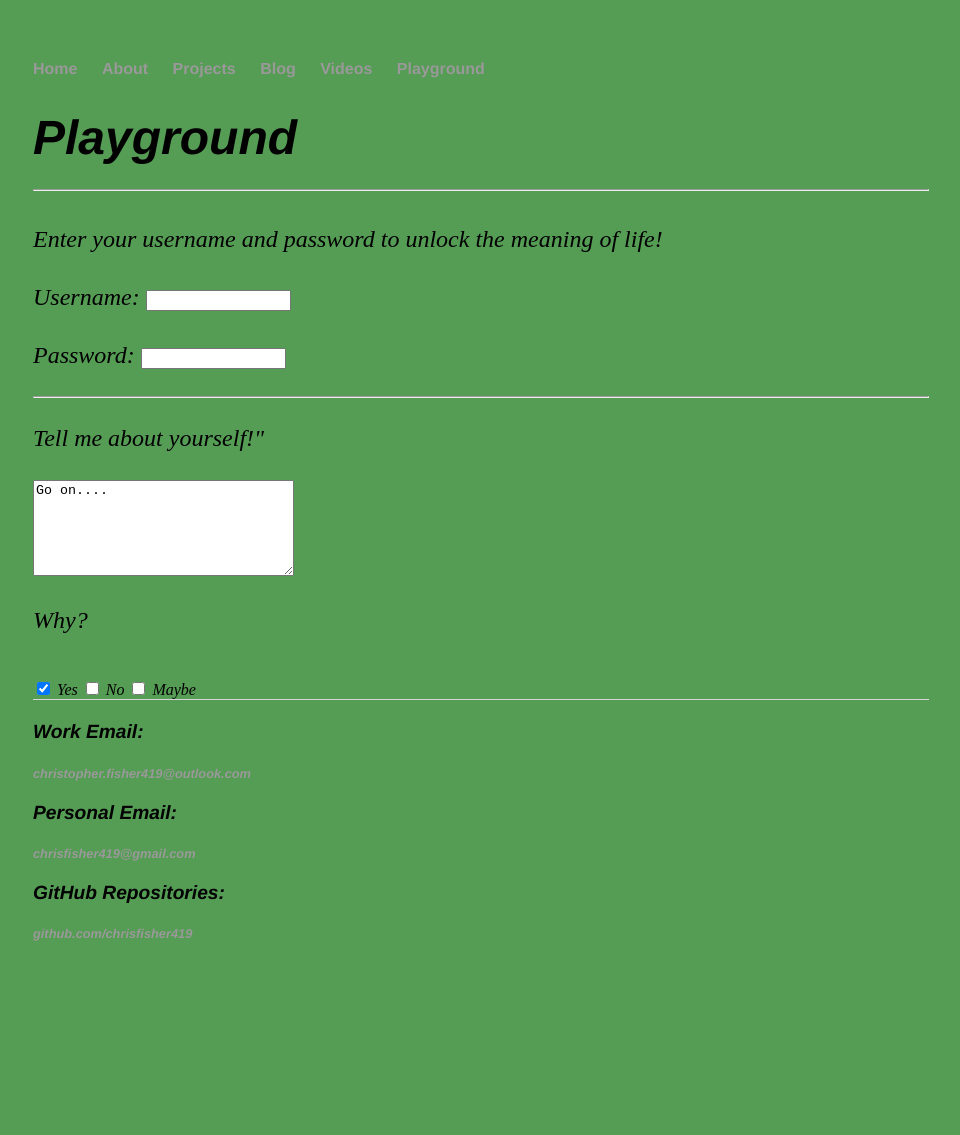
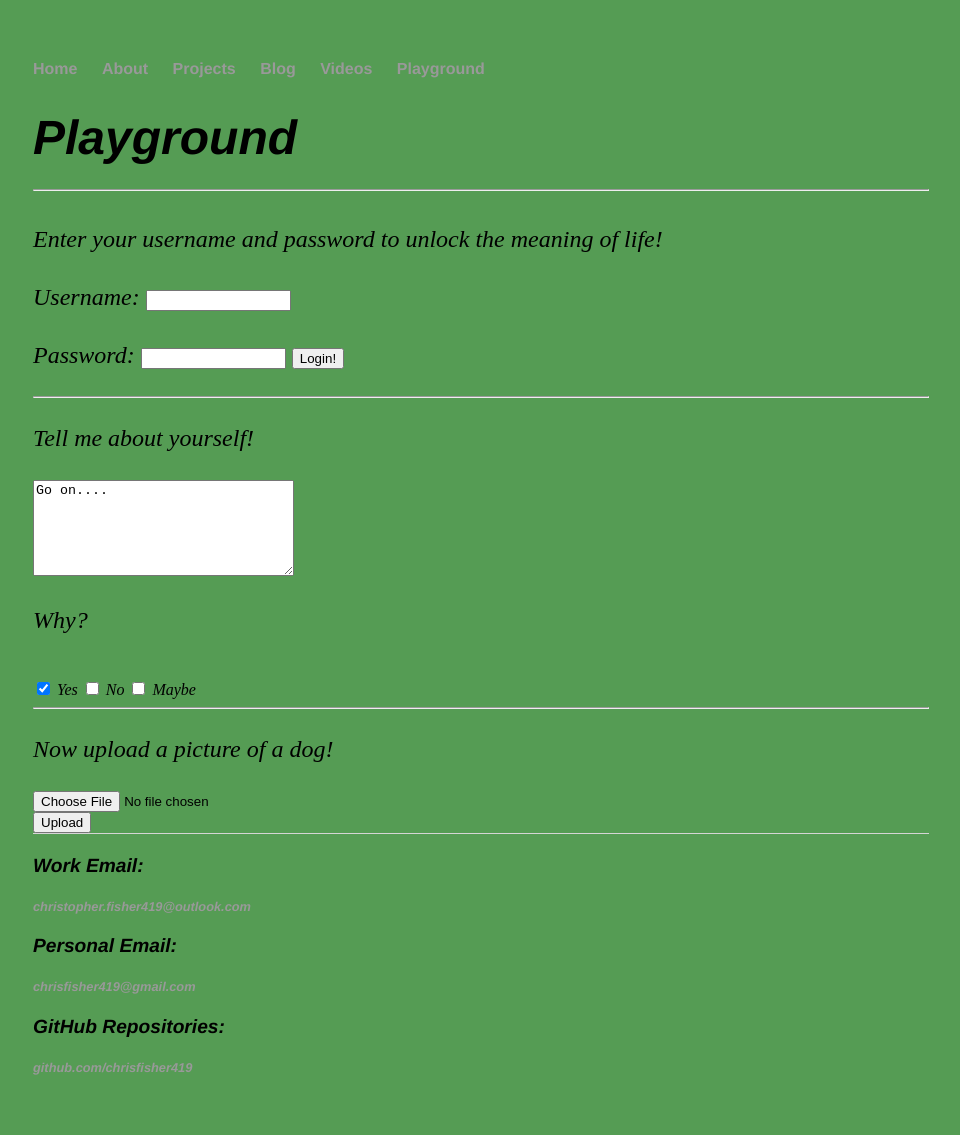
Before and after one commit to chrisfisher419/chrisfisher419.github.io, a Jekyll site: the page built from playground/index.html, in a window 1280 px wide. Shown: the whole page, without its empty margins (159-1119 px from the left). Built offline with Jekyll 4.4.1, drawn with Linux system fonts in a browser that asks for light colours; before the commit the page ends 1001 px from its top, so only the background shows below that.

Commit message:
Update index.html

```diff
--- a/playground/index.html
+++ b/playground/index.html
@@ -11,12 +11,17 @@ title: Playground
   </p>
   <p>Password:
   <input type="password" name="password" size="15" maxlength="30" />
+  <input type="submit" name="login" value="Login!" />
   </p><hr />
- <p>Tell me about yourself!"</p>
+ <p>Tell me about yourself!</p>
 	  <textarea name="comments" cols="30" rows="6">Go on....</textarea>
 	  <p> Why? </p>
 	  <br />
 	  <input type="checkbox" name="why" value="yes" checked="checked" /> Yes
 	  <input type="checkbox" name="why" value="no" /> No
 	  <input type="checkbox" name="why" value="maybe" /> Maybe
+	  <hr />
+          <p> Now upload a picture of a dog! </p>
+	  <input type="file" name="dog" /><br />
+	  <input type="submit" value="Upload" />
   </form>
```
